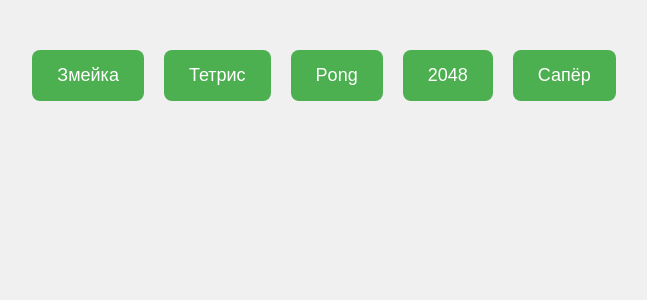
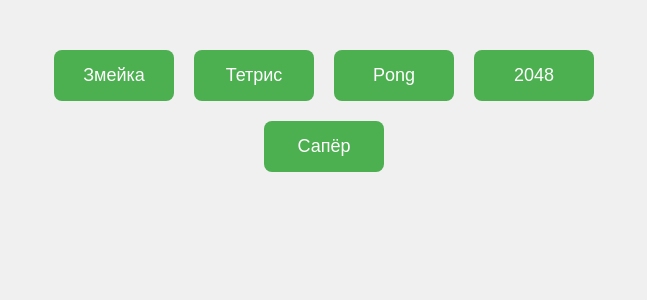
Before and after one commit to minizvezd/Telegram-Minigames, a Python web app: template templates/index.html in a window 1280 px wide. Shown: the part 68-368 px from the top of the page, without its empty margins (316-963 px from the left). Run offline with Jinja, Linux system fonts and the light colour scheme; the template is opened without the code that fills it, so the values that code supplies are empty.

Commit message:
Update index.html

```diff
--- a/templates/index.html
+++ b/templates/index.html
@@ -3,6 +3,7 @@
 <head>
   <meta charset="UTF-8" />
   <title>Мини-игры</title>
+  <meta name="viewport" content="width=device-width, initial-scale=1.0, user-scalable=no">
   <style>
     * {
       box-sizing: border-box;
@@ -35,8 +36,10 @@
       justify-content: center;
       gap: 20px;
       margin-top: 20px;
+      max-width: 600px;
     }
     .game-link {
+      display: inline-block;
       text-decoration: none;
       color: #fff;
       background: #4CAF50;
@@ -44,6 +47,8 @@
       border-radius: 8px;
       font-size: 18px;
       transition: background 0.3s, transform 0.2s;
+      text-align: center;
+      min-width: 120px;
     }
     .game-link:hover {
       background: #45a049;
@@ -53,6 +58,7 @@
       .game-link {
         font-size: 16px;
         padding: 10px 15px;
+        min-width: 100px;
       }
     }
   </style>
```
